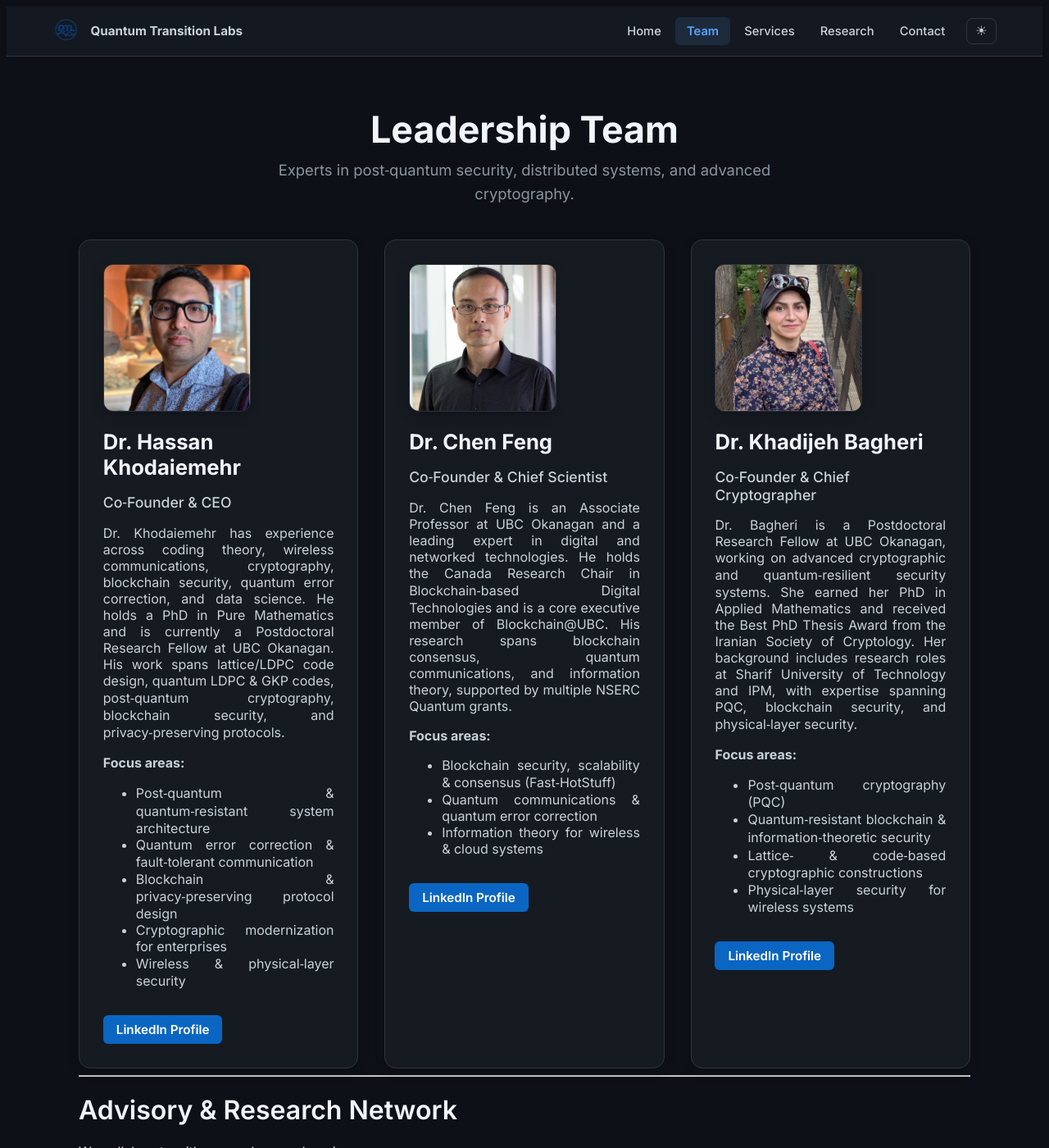
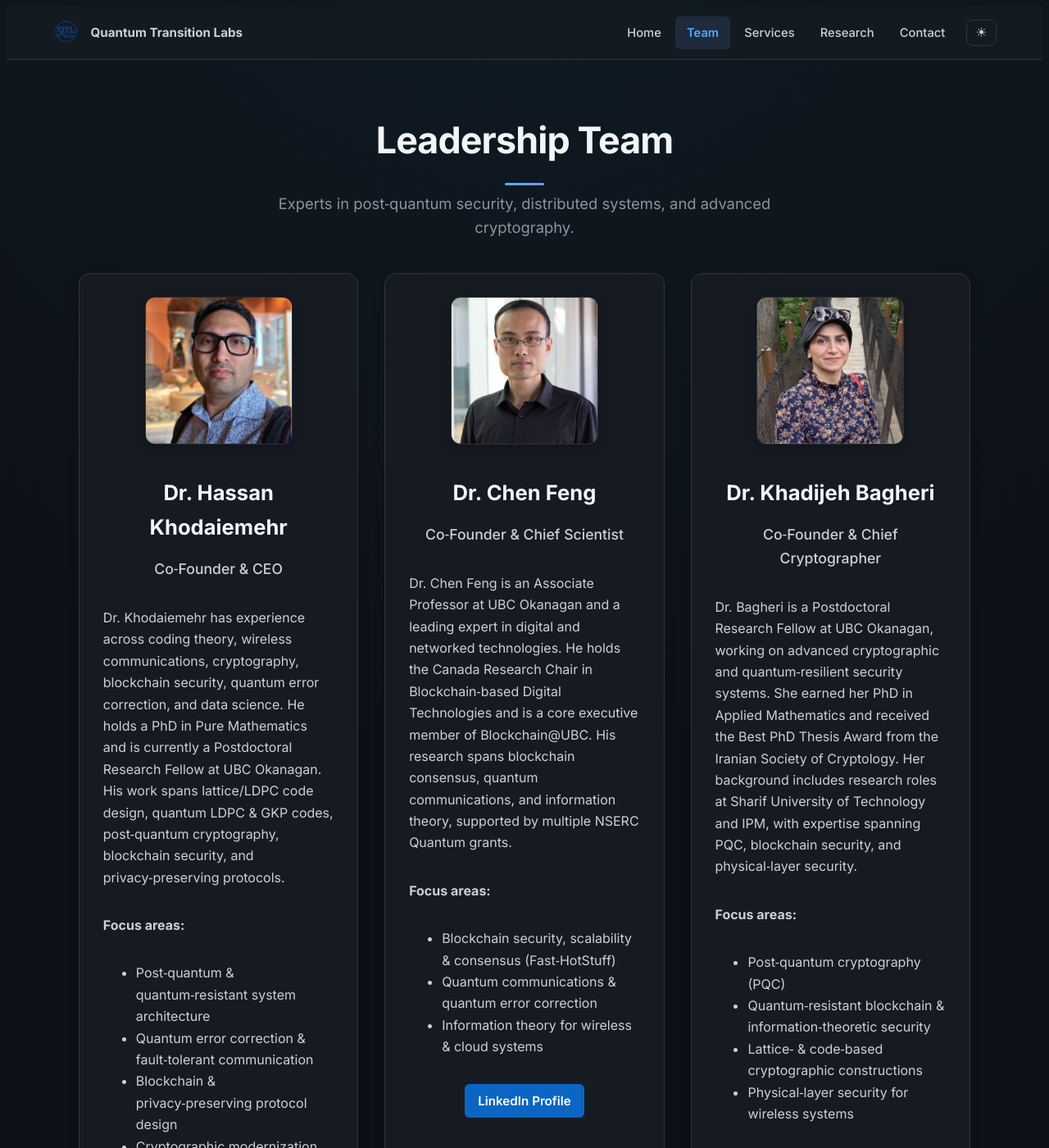
Before and after one commit to hassankhodaiemehr/qtransitionlabs, a Jekyll site: the page built from team.md, in a window 1280 px wide and 1400 px high. Shown: the whole window at 82% size. Built offline with Jekyll 4.4.1, drawn with Linux system fonts in a browser that asks for light colours; some of the changed text lies outside the part shown.

Commit message:
Polish site template with unified brand styling and layout.
Align CTAs, page headers, cards, footer, and team layout for a more
cohesive enterprise look across all pages.

```diff
--- a/_layouts/default.html
+++ b/_layouts/default.html
@@ -29,7 +29,19 @@
   </main>
 
   <footer class="footer">
-    <p>© {{ site.time | date: '%Y' }} {{ site.title }} — {{ site.tagline }}</p>
+    <div class="footer-inner">
+      <div class="footer-brand">
+        <strong>{{ site.title }}</strong>
+        <p>{{ site.tagline }}</p>
+      </div>
+      <nav class="footer-nav" aria-label="Footer navigation">
+        <a href="{{ '/team/' | relative_url }}">Team</a>
+        <a href="{{ '/services/' | relative_url }}">Services</a>
+        <a href="{{ '/research/' | relative_url }}">Research</a>
+        <a href="{{ '/contact/' | relative_url }}">Contact</a>
+      </nav>
+    </div>
+    <p class="footer-copy">© {{ site.time | date: '%Y' }} {{ site.title }}. All rights reserved.</p>
   </footer>
 
   <script src="{{ '/assets/js/main.js' | relative_url }}" defer></script>
--- a/assets/css/components.css
+++ b/assets/css/components.css
@@ -277,13 +277,16 @@
 }
 
 @media (prefers-reduced-motion: reduce) {
+  html {
+    scroll-behavior: auto;
+  }
+
   *,
   *::before,
   *::after {
     animation-duration: 0.01ms !important;
     animation-iteration-count: 1 !important;
     transition-duration: 0.01ms !important;
-    scroll-behavior: auto !important;
   }
 
   .fade-in,
@@ -314,6 +317,17 @@
   font-weight: 700;
   margin-bottom: 0.5rem;
   color: #F0F6FC;
+  letter-spacing: -0.02em;
+}
+
+.page-header h1::after {
+  content: "";
+  display: block;
+  width: 3rem;
+  height: 3px;
+  margin: 0.85rem auto 0;
+  border-radius: 999px;
+  background: linear-gradient(90deg, #38BDF8, #818CF8);
 }
 
 .page-subtitle {
@@ -475,19 +489,40 @@
 
 .service-card,
 .team-card {
+  position: relative;
   background: #161B22;
   border: 1px solid #30363D;
   border-radius: 14px;
   padding: 1.8rem;
   box-shadow: 0 4px 14px rgba(0, 0, 0, 0.15);
-  transition: transform 0.2s ease, box-shadow 0.2s ease;
+  transition: transform 0.2s ease, box-shadow 0.2s ease, border-color 0.2s ease;
+  overflow: hidden;
+}
+
+.service-card::after,
+.team-card::after {
+  content: "";
+  position: absolute;
+  top: 0;
+  left: 0;
+  right: 0;
+  height: 3px;
+  background: linear-gradient(90deg, #38BDF8, #818CF8);
+  opacity: 0;
+  transition: opacity 0.25s ease;
 }
 
 @media (prefers-reduced-motion: no-preference) {
   .service-card:hover,
   .team-card:hover {
     transform: translateY(-4px);
-    box-shadow: 0 8px 20px rgba(0, 0, 0, 0.25);
+    box-shadow: 0 12px 28px rgba(0, 0, 0, 0.28);
+    border-color: rgba(56, 189, 248, 0.35);
+  }
+
+  .service-card:hover::after,
+  .team-card:hover::after {
+    opacity: 1;
   }
 }
 
@@ -536,3 +571,118 @@
 body.light-mode .page-cta p {
   color: #374151;
 }
+
+/* Footer */
+.footer {
+  margin-top: 4rem;
+  padding: 2.5rem 1.5rem 2rem;
+  border-top: 1px solid #30363D;
+  background: #161B22;
+}
+
+.footer-inner {
+  max-width: 1200px;
+  margin: 0 auto 1.75rem;
+  display: flex;
+  flex-wrap: wrap;
+  gap: 2rem;
+  justify-content: space-between;
+  align-items: flex-start;
+}
+
+.footer-brand strong {
+  display: block;
+  font-size: 1rem;
+  color: #F0F6FC;
+  margin-bottom: 0.35rem;
+}
+
+.footer-brand p {
+  margin: 0;
+  font-size: 0.88rem;
+  color: #8B949E;
+  max-width: 280px;
+  line-height: 1.5;
+}
+
+.footer-nav {
+  display: flex;
+  flex-wrap: wrap;
+  gap: 0.5rem 1.25rem;
+}
+
+.footer-nav a {
+  font-size: 0.9rem;
+  font-weight: 500;
+  color: #C9D1D9 !important;
+  text-decoration: none;
+  transition: color 0.2s ease;
+}
+
+.footer-nav a:hover {
+  color: #38BDF8 !important;
+}
+
+.footer-copy {
+  max-width: 1200px;
+  margin: 0 auto;
+  padding-top: 1.5rem;
+  border-top: 1px solid #30363D;
+  text-align: center;
+  font-size: 0.85rem;
+  color: #8B949E;
+}
+
+body.light-mode .footer {
+  background: #F6F8FA;
+  border-top-color: #D0D7DE;
+}
+
+body.light-mode .footer-brand strong {
+  color: #1A1F36;
+}
+
+body.light-mode .footer-brand p,
+body.light-mode .footer-copy {
+  color: #6B7280;
+}
+
+body.light-mode .footer-nav a {
+  color: #374151 !important;
+}
+
+body.light-mode .footer-nav a:hover {
+  color: #0284C7 !important;
+}
+
+body.light-mode .footer-copy {
+  border-top-color: #E5E7EB;
+}
+
+@media (max-width: 640px) {
+  .footer-inner {
+    flex-direction: column;
+    gap: 1.25rem;
+  }
+
+  .footer-nav {
+    flex-direction: column;
+    gap: 0.65rem;
+  }
+}
+
+/* Focus states */
+a:focus-visible,
+button:focus-visible,
+input:focus-visible,
+textarea:focus-visible {
+  outline: 2px solid #38BDF8;
+  outline-offset: 2px;
+}
+
+body.light-mode a:focus-visible,
+body.light-mode button:focus-visible,
+body.light-mode input:focus-visible,
+body.light-mode textarea:focus-visible {
+  outline-color: #0284C7;
+}
--- a/assets/css/dark.css
+++ b/assets/css/dark.css
@@ -2,10 +2,33 @@
    Theme tokens — dark & light mode base styles
    ========================================================================== */
 
+:root {
+  --bg-base: #0D1117;
+  --bg-elevated: #161B22;
+  --bg-surface: #1F2937;
+  --text-primary: #F0F6FC;
+  --text-body: #C9D1D9;
+  --text-muted: #8B949E;
+  --border-default: #30363D;
+  --accent: #38BDF8;
+  --accent-hover: #60A5FA;
+  --accent-glow: rgba(56, 189, 248, 0.45);
+  --link: #58A6FF;
+  --link-hover: #79B8FF;
+}
+
+html {
+  scroll-behavior: smooth;
+}
+
 body {
-  background: #0D1117;
+  background: var(--bg-base);
+  background-image: radial-gradient(ellipse 90% 55% at 50% -15%, rgba(56, 189, 248, 0.07), transparent);
   color: #E6EDF3;
   font-family: "Inter", system-ui, -apple-system, BlinkMacSystemFont, "Segoe UI", sans-serif;
+  line-height: 1.65;
+  -webkit-font-smoothing: antialiased;
+  -moz-osx-font-smoothing: grayscale;
 }
 
 a {
@@ -26,37 +49,29 @@
   border-top: 1px solid #30363D;
 }
 
-section {
-  background: #161B22;
-  padding: 1.5rem;
-  border-radius: 8px;
-  border: 1px solid #30363D;
-  margin-bottom: 1.5rem;
-}
-
-p, li, span {
-  color: #C9D1D9;
-}
-
-.hero p,
-.footer {
+.hero p {
   color: #8B949E;
 }
 
 .button,
 .hero-button {
-  background: #238636;
-  color: #FFFFFF !important;
-  padding: 0.6rem 1.2rem;
-  border-radius: 6px;
+  display: inline-block;
+  background: var(--accent);
+  color: #0F172A !important;
+  padding: 0.85rem 1.75rem;
+  border-radius: 999px;
   text-decoration: none;
-  font-weight: 600;
-  display: inline-block;
+  font-weight: 700;
+  font-size: 1rem;
+  box-shadow: 0 0 18px var(--accent-glow);
+  transition: background 0.25s ease, box-shadow 0.25s ease, transform 0.25s ease;
 }
 
 .button:hover,
 .hero-button:hover {
-  background: #2EA043;
+  background: var(--accent-hover);
+  box-shadow: 0 0 26px rgba(56, 189, 248, 0.75);
+  transform: translateY(-2px);
 }
 
 .hero {
@@ -77,16 +92,33 @@
   color: #F0F6FC;
 }
 
-.footer {
-  text-align: center;
-  padding: 2rem 1.25rem;
-  margin-top: 3rem;
-  font-size: 0.9rem;
+section {
+  background: #161B22;
+  padding: 1.5rem;
+  border-radius: 8px;
+  border: 1px solid #30363D;
+  margin-bottom: 1.5rem;
+}
+
+p, li, span {
+  color: #C9D1D9;
 }
 
 /* Light mode */
 body.light-mode {
+  --bg-base: #FFFFFF;
+  --bg-elevated: #F6F8FA;
+  --text-primary: #1A1F36;
+  --text-body: #374151;
+  --text-muted: #4B5563;
+  --border-default: #D0D7DE;
+  --accent: #0284C7;
+  --accent-hover: #0369A1;
+  --accent-glow: rgba(2, 132, 199, 0.25);
+  --link: #2563EB;
+  --link-hover: #1D4ED8;
   background: #FFFFFF;
+  background-image: radial-gradient(ellipse 90% 55% at 50% -15%, rgba(59, 130, 246, 0.06), transparent);
   color: #1A1F36;
 }
 
@@ -121,18 +153,15 @@
   color: #4B5563;
 }
 
-body.light-mode .footer {
-  border-top-color: #D0D7DE;
-  color: #4B5563;
-}
-
 body.light-mode .button,
 body.light-mode .hero-button {
-  background: #0A66C2;
-  color: white !important;
+  background: var(--accent);
+  color: #FFFFFF !important;
+  box-shadow: 0 4px 14px var(--accent-glow);
 }
 
 body.light-mode .button:hover,
 body.light-mode .hero-button:hover {
-  background: #004E9A;
+  background: var(--accent-hover);
+  box-shadow: 0 6px 20px rgba(2, 132, 199, 0.35);
 }
--- a/assets/css/pages.css
+++ b/assets/css/pages.css
@@ -28,6 +28,18 @@
   .team-page .page-section {
     padding: 2rem 3rem;
   }
+}
+
+.team-card {
+  display: flex;
+  flex-direction: column;
+  align-items: center;
+  text-align: center;
+}
+
+.team-card h2,
+.team-card h4 {
+  width: 100%;
 }
 
 .team-photo {
@@ -81,7 +93,8 @@
 
 .team-card p,
 .team-card li {
-  text-align: justify;
+  text-align: left;
+  width: 100%;
 }
 
 .linkedin-btn {
```
